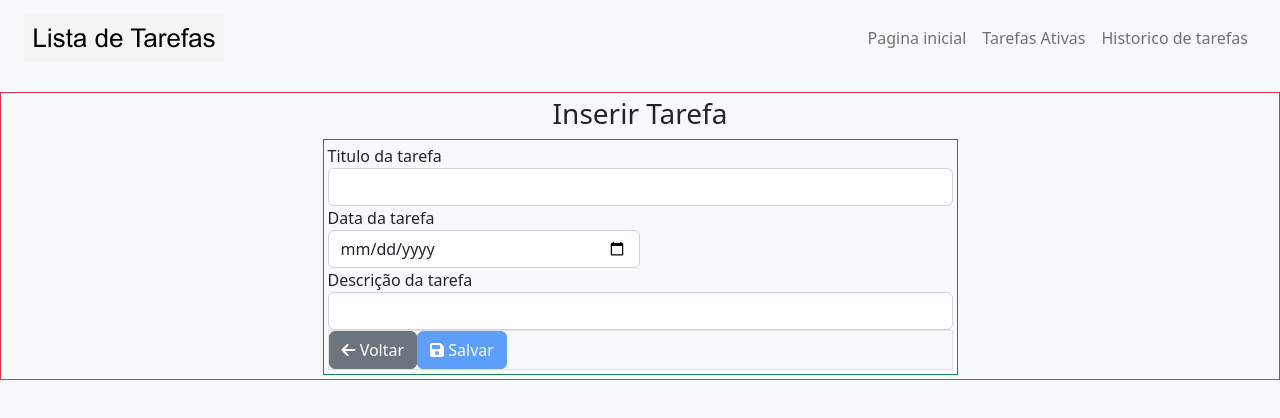
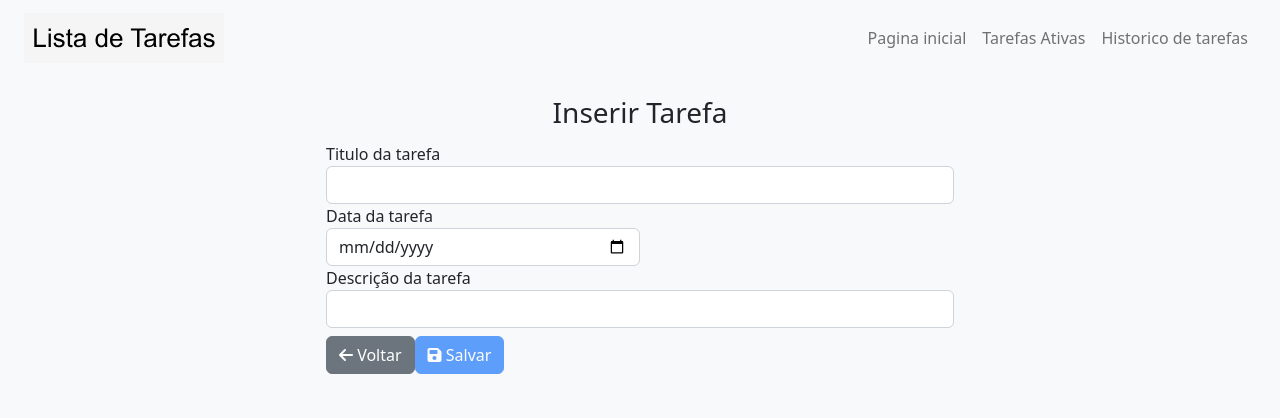
Before and after one commit to Rafael0125/controle-de-tarefas, an Angular app in the folder controleTarefas/: page /inserir-tarefa in a window 1280 px wide. Shown: the top 418 px of the page. Built offline with nearby package versions, Linux system fonts and the light colour scheme.

Commit message:
correção do projeto
retirei as bordas desnecessárias

```diff
--- a/controleTarefas/src/app/editar-tarefa/editar-tarefa.component.html
+++ b/controleTarefas/src/app/editar-tarefa/editar-tarefa.component.html
@@ -1,12 +1,12 @@
 
 <div class="container-fluid">
-    <div class="row justify-content-center border border-danger my-2 p-1">
+    <div class="row justify-content-center my-2 p-1">
         <div class="col-12 text-center">
             <h3>
                 Editar Tarefa
             </h3>
         </div>
-        <div class="col-md-6 p-1 border border-success">
+        <div class="col-md-6 p-1">
 
             <form #formTarefa="ngForm">
 
@@ -56,7 +56,7 @@
                     </div>
                 </div>
 
-                <div class="form-group border border-danger p-1 text-center">
+                <div class="form-group p-1 text-center mt-2">
 
                     <a href="#" class="btn btn-secondary mx-1">
                         <i class="fa fa-arrow-left" aria-hidden="true"></i> Voltar
--- a/controleTarefas/src/app/finalizar-tarefa/finalizar-tarefa.component.html
+++ b/controleTarefas/src/app/finalizar-tarefa/finalizar-tarefa.component.html
@@ -1,12 +1,12 @@
 
 <div class="container-fluid">
-    <div class="row justify-content-center border border-danger my-2 p-1">
+    <div class="row justify-content-center  my-2 p-1">
         <div class="col-12 text-center">
             <h3>
                 Finalizar Tarefa
             </h3>
         </div>
-        <div class="col-md-6 p-1 border border-success">
+        <div class="col-md-6 p-1 ">
 
             <form #formTarefa="ngForm">
 
--- a/controleTarefas/src/app/inserir-tarefa/inserir-tarefa.component.html
+++ b/controleTarefas/src/app/inserir-tarefa/inserir-tarefa.component.html
@@ -1,12 +1,12 @@
 
 <div class="container-fluid">
-    <div class="row justify-content-center border border-danger my-2 p-1">
+    <div class="row justify-content-center my-2 p-1">
         <div class="col-12 text-center">
             <h3>
                 Inserir Tarefa
             </h3>
         </div>
-        <div class="col-md-6 p-1 border border-success">
+        <div class="col-md-6 p-1">
 
             <form #formTarefa="ngForm">
 
@@ -56,7 +56,7 @@
                     </div>
                 </div>
 
-                <div class="form-group border">
+                <div class="form-group mt-2">
                     <a href="#" class="btn btn-secondary">
                         <i class="fa fa-arrow-left" aria-hidden="true"></i> Voltar
                     </a>
--- a/controleTarefas/src/app/tela-inicial/tela-inicial.component.html
+++ b/controleTarefas/src/app/tela-inicial/tela-inicial.component.html
@@ -66,7 +66,7 @@
                         </tr>
                         <tr *ngFor="let tarefa of tarefasFinalizadas">
                             <td>
-                                {{tarefa.titulo | descricaoReduzida:15:3}}
+                                {{tarefa.titulo | descricaoReduzida:15:0}}
                             </td>
                             <td>
                                 {{tarefa.data | date : 'dd/MM/yyyy' }}
```
